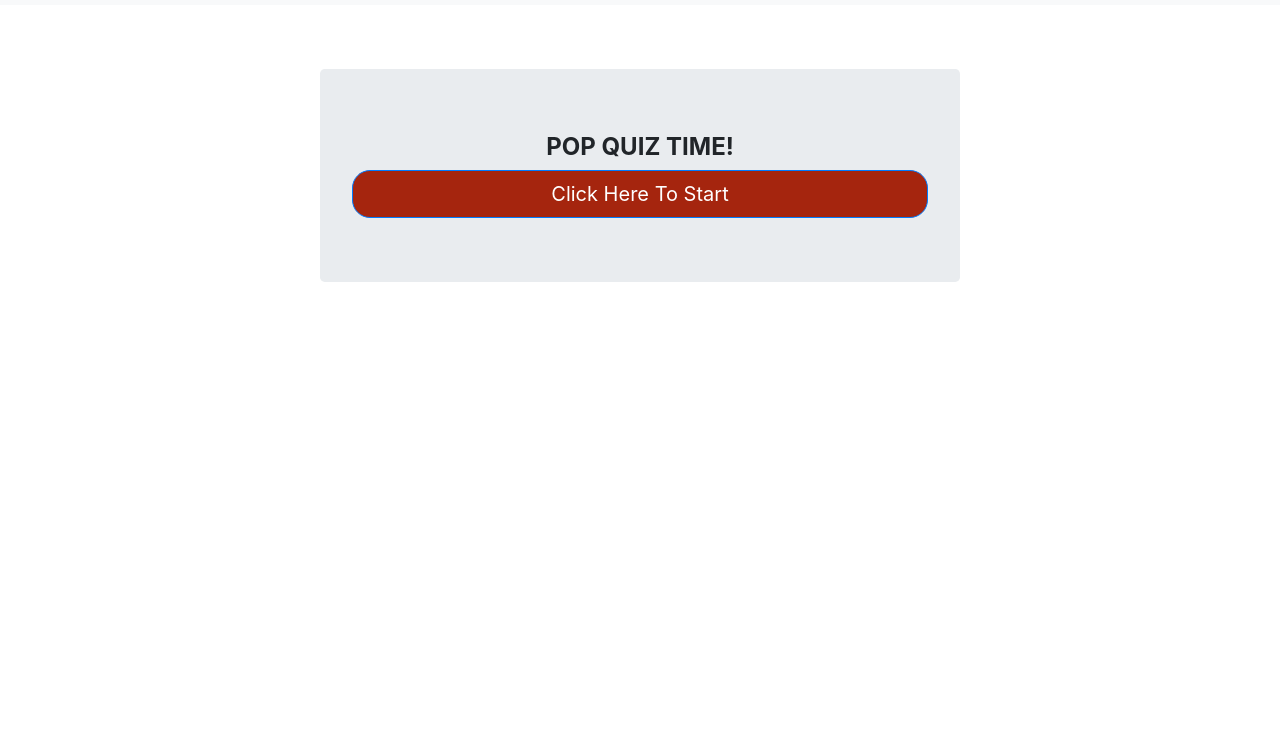
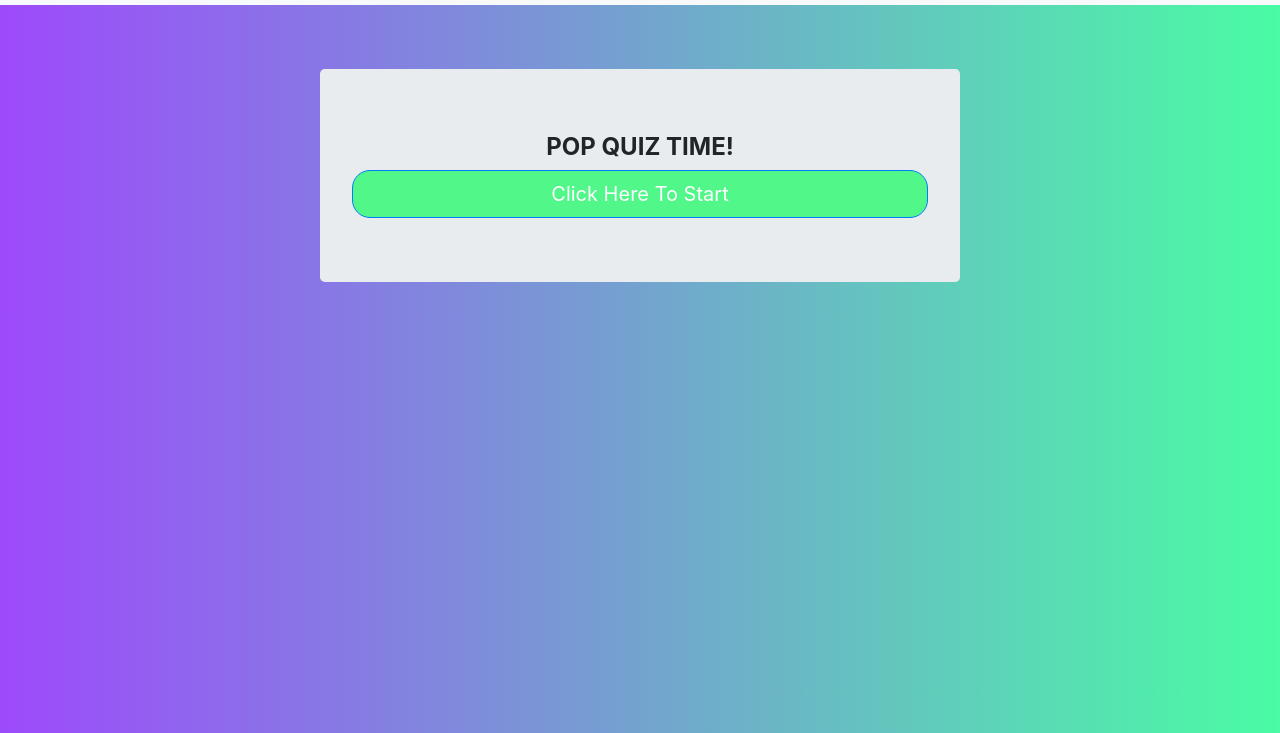
Before and after one commit to portercol/Code-Quiz, a plain HTML site: page index.html in a window 1280 px wide. Shown: the part 67-800 px from the top of the page. Drawn offline with nearby package versions, Linux system fonts and the light colour scheme.

Commit message:
added bg color

```diff
--- a/style.css
+++ b/style.css
@@ -1,6 +1,10 @@
 /* body {
     background-color: linear-gradient(red, yellow);
 } */
+body {
+    background-image: linear-gradient(-90deg, rgb(74, 252, 163), rgb(157, 74, 252));
+    /* background-image: url(mario.bg.theme2.png) */
+}
 
 .jumbotron {
     margin-top: 4rem;
@@ -13,7 +17,7 @@
 }
 
 .btn {
-    background-color: rgb(165, 37, 14);
+    background-color: rgb(81, 248, 137);
     border-radius: .9em;
 }
 
```
